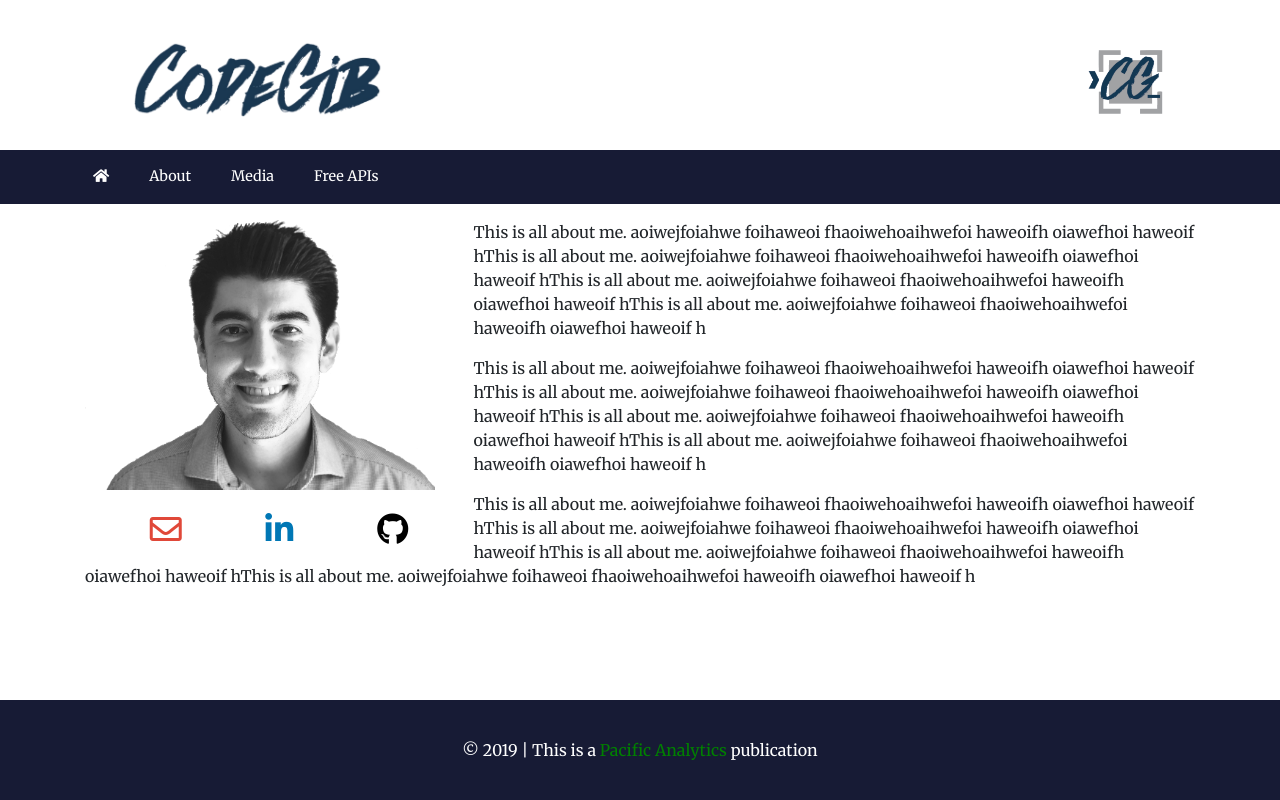
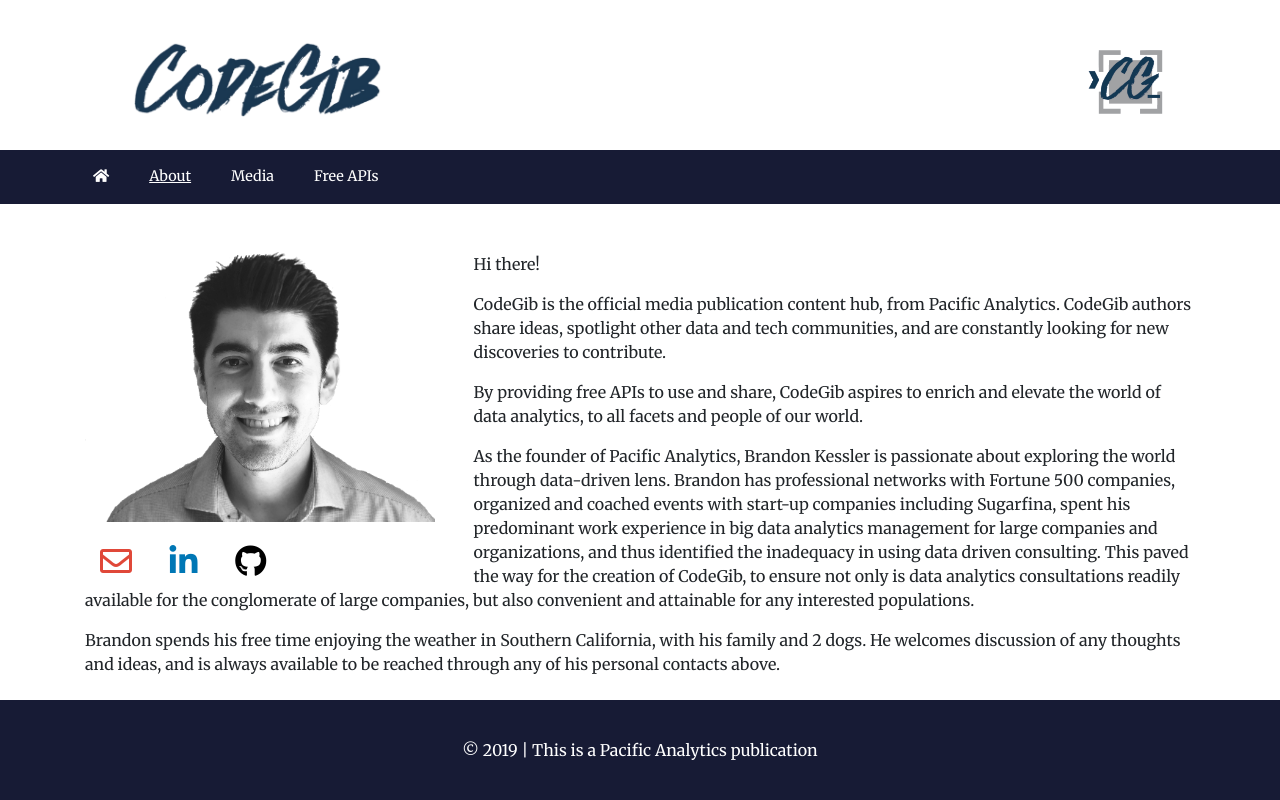
Before and after one commit to brandontkessler/codegib, a Flask app: page /about in a window 1280 px wide. Run offline with Flask 2, Linux system fonts and the light colour scheme; parts of the project's set-up code (start-up, migrations or seed data) failed here and were passed over; some libraries are stand-ins or nearby versions.

Commit message:
completed homepage and about

```diff
--- a/app/main/views.py
+++ b/app/main/views.py
@@ -1,7 +1,7 @@
 from flask import render_template, Blueprint, request, flash, redirect, url_for
 
 from app import db
-from app.models import Blog
+from app.models import Blog, Carousel
 
 
 main = Blueprint('main', __name__)
@@ -9,7 +9,24 @@
 
 @main.route('/', methods=['GET'])
 def index():
-    return render_template('index.html', title="Home")
+    # Carousel items
+    carousel_items = Carousel.query.all()
+
+    # Top 3 blogs
+    blog_title_1 = 'How to Write a Test Blog 2'
+    blog_title_2 = 'Whoa Whoa Hey Hey'
+    blog_title_3 = 'Whoa Whoa Hey Hey'
+
+    blog1 = Blog.query.filter_by(title=blog_title_1).first_or_404()
+    blog2 = Blog.query.filter_by(title=blog_title_2).first_or_404()
+    blog3 = Blog.query.filter_by(title=blog_title_3).first_or_404()
+
+    top_3_blogs = blog1, blog2, blog3
+
+    return render_template('index.html', title="Home",
+                           carousel_items=carousel_items,
+                           top_3_blogs=top_3_blogs)
+
 
 @main.route('/about', methods=['GET'])
 def about():
--- a/app/static/css/about.css
+++ b/app/static/css/about.css
@@ -9,10 +9,7 @@
 }
 
 .about-contact {
-  width: 80%;
-  margin: auto;
   font-size: 2em;
-  text-align: center;
 }
 
 .gmail-nav, .gmail-nav:hover {
@@ -31,9 +28,20 @@
   opacity: 0.7;
 }
 
+
+@media only screen and (max-width: 767px) {
+  .about-contact {
+    font-size: 1.5em;
+  }
+}
+
 @media only screen and (max-width: 600px) {
   .pic-contact {
     width: 50%;
+  }
+
+  .about-contact {
+    font-size: 2em;
   }
 }
 
--- a/app/static/css/main.css
+++ b/app/static/css/main.css
@@ -15,6 +15,10 @@
   display: block !important;
 }
 
+.carousel-caption {
+  background-color: rgba(0,0,0,0.4);
+}
+
 .card {
   height: 300px;
   overflow: hidden;
--- a/app/static/css/style.css
+++ b/app/static/css/style.css
@@ -46,5 +46,5 @@
 }
 
 .footer a {
-  color: green;
+  color: white;
 }
--- /dev/null
+++ b/app/static/js/navbar.js
@@ -0,0 +1,30 @@
+// IIFE - Immediately Invoked Function Expression
+(function(yourcode) {
+  // The global jQuery object is passed as a parameter
+	yourcode(window.jQuery, window, document);
+}(function($, window, document) {
+ // The $ is now locally scoped
+ // Listen for the jQuery ready event on the document
+ $(function() {
+   // The DOM is ready!
+ });
+
+ let path = window.location.pathname;
+ let page_location = path.split("/")[1];
+ let home_nav = $('.home-nav');
+ let about_nav = $('.about-nav');
+ let media_nav = $('.media-nav');
+ let api_nav = $('.api-nav');
+
+
+ if (page_location === '') {
+   home_nav.children().css("text-decoration", "underline");
+ } else if (page_location === 'about') {
+   about_nav.css("text-decoration", "underline");
+ } else if (page_location === 'media') {
+   media_nav.css("text-decoration", "underline");
+ } else if (page_location === 'api') {
+   api_nav.css("text-decoration", "underline");
+ }
+
+}));
--- a/app/templates/about.html
+++ b/app/templates/about.html
@@ -8,21 +8,33 @@
 
   <div class="container">
 
-    <div class="about-description">
+    <div class="about-description mt-5">
       <div class="pic-contact">
         <img class="profile_pic mb-3" src="{{ url_for('static', filename='img/profile_pic.png') }}" alt="">
         <div class="about-contact">
-          <div class="row">
-            <a href="#" class="col-4 gmail-nav"><i class="far fa-envelope"></i></a>
-            <a href="#" class="col-4 linkedin-nav"><i class="fab fa-linkedin-in"></i></a>
-            <a href="#" class="col-4 github-nav"><i class="fab fa-github"></i></a>
+          <div class="">
+            <a href="mailto:brandontkessler@gmail.com" target=”_blank” class="col-4 gmail-nav"><i class="far fa-envelope"></i></a>
+            <a href="https://www.linkedin.com/in/brandon-kessler-2937ba2a/" target=”_blank” class="col-4 linkedin-nav"><i class="fab fa-linkedin-in"></i></a>
+            <a href="https://github.com/brandontkessler" target=”_blank” class="col-4 github-nav"><i class="fab fa-github"></i></a>
           </div>
         </div>
       </div>
 
-      <p>This is all about me. aoiwejfoiahwe foihaweoi fhaoiwehoaihwefoi haweoifh oiawefhoi haweoif hThis is all about me. aoiwejfoiahwe foihaweoi fhaoiwehoaihwefoi haweoifh oiawefhoi haweoif hThis is all about me. aoiwejfoiahwe foihaweoi fhaoiwehoaihwefoi haweoifh oiawefhoi haweoif hThis is all about me. aoiwejfoiahwe foihaweoi fhaoiwehoaihwefoi haweoifh oiawefhoi haweoif h</p>
-      <p>This is all about me. aoiwejfoiahwe foihaweoi fhaoiwehoaihwefoi haweoifh oiawefhoi haweoif hThis is all about me. aoiwejfoiahwe foihaweoi fhaoiwehoaihwefoi haweoifh oiawefhoi haweoif hThis is all about me. aoiwejfoiahwe foihaweoi fhaoiwehoaihwefoi haweoifh oiawefhoi haweoif hThis is all about me. aoiwejfoiahwe foihaweoi fhaoiwehoaihwefoi haweoifh oiawefhoi haweoif h</p>
-      <p>This is all about me. aoiwejfoiahwe foihaweoi fhaoiwehoaihwefoi haweoifh oiawefhoi haweoif hThis is all about me. aoiwejfoiahwe foihaweoi fhaoiwehoaihwefoi haweoifh oiawefhoi haweoif hThis is all about me. aoiwejfoiahwe foihaweoi fhaoiwehoaihwefoi haweoifh oiawefhoi haweoif hThis is all about me. aoiwejfoiahwe foihaweoi fhaoiwehoaihwefoi haweoifh oiawefhoi haweoif h</p>
+      <p>
+        Hi there!
+      </p>
+      <p>
+        CodeGib is the official media publication content hub, from Pacific Analytics. CodeGib authors share ideas, spotlight other data and tech communities, and are constantly looking for new discoveries to contribute.
+      </p>
+      <p>
+        By providing free APIs to use and share, CodeGib aspires to enrich and elevate the world of data analytics, to all facets and people of our world.
+      </p>
+      <p>
+        As the founder of Pacific Analytics, Brandon Kessler is passionate about exploring the world through data-driven lens. Brandon has professional networks with Fortune 500 companies, organized and coached events with start-up companies including Sugarfina, spent his predominant work experience in big data analytics management for large companies and organizations, and thus identified the inadequacy in using data driven consulting. This paved the way for the creation of CodeGib, to ensure not only is data analytics consultations readily available for the conglomerate of large companies, but also convenient and attainable for any interested populations.
+      </p>
+      <p>
+        Brandon spends his free time enjoying the weather in Southern California, with his family and 2 dogs. He welcomes discussion of any thoughts and ideas, and is always available to be reached through any of his personal contacts above.
+      </p>
     </div>
 
 
--- a/app/templates/api/api_index.html
+++ b/app/templates/api/api_index.html
@@ -8,7 +8,10 @@
 {% block page_content %}
 
 <h1>APIs</h1>
-
+<p>
+  Each API comes with a set of instructions to follow but if running into any problems, don't hesitate to contact us for clarification.
+</p>
+<br>
 <div class="nba_apis">
   <h3>NBA APIs</h3>
   <ul class="list-group">
--- a/app/templates/base.html
+++ b/app/templates/base.html
@@ -45,18 +45,18 @@
             <span class="navbar-toggler-icon"></span>
           </button>
           <div class="collapse navbar-collapse" id="navbarNav">
-            <ul class="navbar-nav">
+            <ul class="navbar-nav cg-navigation">
               <li class="nav-item mr-4">
-                <a  class="nav-link" href="{{ url_for('main.index') }}"><i class="fas fa-home"></i></a>
+                <a  class="nav-link home-nav" href="{{ url_for('main.index') }}"><i class="fas fa-home"></i></a>
               </li>
               <li class="nav-item mr-4">
-                <a  class="nav-link" href="{{ url_for('main.about') }}">About</a>
+                <a  class="nav-link about-nav" href="{{ url_for('main.about') }}">About</a>
               </li>
               <li class="nav-item mr-4">
-                <a  class="nav-link" href="{{ url_for('media.media_index') }}">Media</a>
+                <a  class="nav-link media-nav" href="{{ url_for('media.media_index') }}">Media</a>
               </li>
               <li class="nav-item mr-4">
-                <a  class="nav-link" href="{{ url_for('api.api_index') }}">Free APIs</a>
+                <a  class="nav-link api-nav" href="{{ url_for('api.api_index') }}">Free APIs</a>
               </li>
             </ul>
 
@@ -96,6 +96,7 @@
     <script src="https://code.jquery.com/jquery-3.3.1.slim.min.js" integrity="sha384-q8i/X+965DzO0rT7abK41JStQIAqVgRVzpbzo5smXKp4YfRvH+8abtTE1Pi6jizo" crossorigin="anonymous"></script>
     <script src="https://cdnjs.cloudflare.com/ajax/libs/popper.js/1.14.7/umd/popper.min.js" integrity="sha384-UO2eT0CpHqdSJQ6hJty5KVphtPhzWj9WO1clHTMGa3JDZwrnQq4sF86dIHNDz0W1" crossorigin="anonymous"></script>
     <script src="https://stackpath.bootstrapcdn.com/bootstrap/4.3.1/js/bootstrap.min.js" integrity="sha384-JjSmVgyd0p3pXB1rRibZUAYoIIy6OrQ6VrjIEaFf/nJGzIxFDsf4x0xIM+B07jRM" crossorigin="anonymous"></script>
+    <script src="{{ url_for('static', filename='js/navbar.js') }}"></script>
     <script src="{{ url_for('static', filename='js/copyright.js') }}"></script>
     {% block javascript %}{% endblock %}
 
--- a/requirements.txt
+++ b/requirements.txt
@@ -1,4 +1,3 @@
-alembic==1.0.11
 bcrypt==3.1.7
 blinker==1.4
 cffi==1.12.3
@@ -7,7 +6,6 @@
 Flask-Bcrypt==0.7.1
 Flask-Login==0.4.1
 Flask-Mail==0.9.1
-Flask-Migrate==2.5.2
 Flask-SQLAlchemy==2.4.0
 Flask-WTF==0.14.2
 itsdangerous==1.1.0
--- a/run.py
+++ b/run.py
@@ -1,6 +1,6 @@
 import os
 from app import create_app, db
-from app.models import User, NBA_Player_Stats, NBA_Player_Info, Blog
+from app.models import User, NBA_Player_Stats, NBA_Player_Info, Blog, Carousel
 
 app = create_app(os.getenv('FLASK_CONFIG') or 'default')
 
@@ -9,6 +9,7 @@
     return dict(db=db,
                 User=User,
                 Blog=Blog,
+                Carousel=Carousel,
                 NBA_Player_Stats=NBA_Player_Stats,
                 NBA_Player_Info=NBA_Player_Info)
 
@@ -55,6 +56,36 @@
     print("Added seed blog data")
 
 
+@app.cli.command('add_initial_carousel_items')
+def add_initial_carousel_command():
+    article_1 = Carousel(
+        img_path='app/static/img/carousel/pirate_metrics.png',
+        url='https://www.activecampaign.com/blog/aaarrr-what-are-pirate-metrics',
+        title='AAARRR! What are Pirate Metrics?',
+        author='Jordan Skole',
+        source='ActiveCampaign'
+    )
+    article_2 = Carousel(
+        img_path='app/static/img/carousel/clustering.png',
+        url='https://towardsdatascience.com/clustering-why-to-use-it-16d8e2fbafe',
+        title='Clustering: Why to Use it',
+        author='Robert Miller',
+        source='Medium'
+    )
+    article_3 = Carousel(
+        img_path='app/static/img/carousel/supervised_vs_unsupervised.png',
+        url='https://towardsdatascience.com/supervised-vs-unsupervised-learning-14f68e32ea8d',
+        title='Supervised vs. Unsupervised Learning',
+        author='Devin Soni',
+        source='Medium'
+    )
+
+    for article in article_1,article_2,article_3:
+        db.session.add(article)
+    db.session.commit()
+    print("Added initial carousel items.")
+
+
 @app.cli.command()
 def test():
     """Run the unit tests."""
```
Also changed, not shown: app/models.py (+12 -0 lines), app/templates/index.html (+30 -47 lines), README.md, app/static/img/carousel/clustering.png (added), app/static/img/carousel/pirate_metrics.png (added), app/static/img/carousel/supervised_vs_unsupervised.gif (added).
